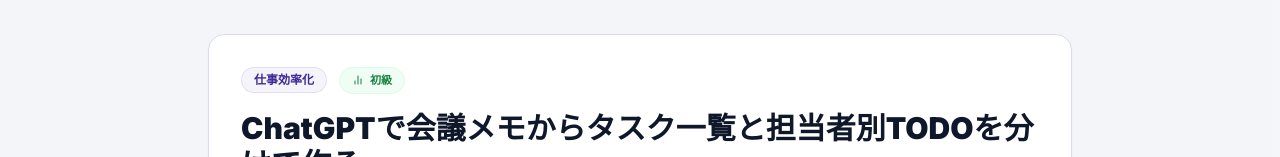
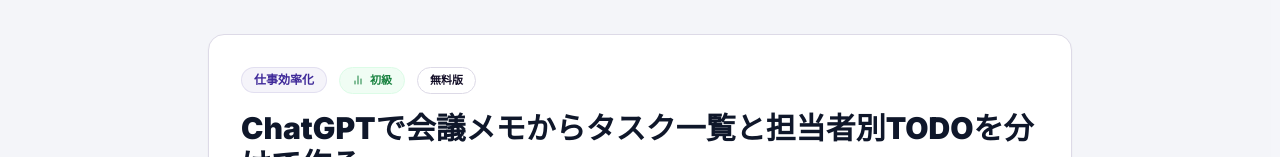
Before and after one commit to tools-labo/hakumiru, a Next.js app: page /hacks/hack_0001 in a window 1280 px wide. Shown: the part 123-280 px from the top of the page. Built offline with nearby package versions, Linux system fonts and the light colour scheme.

Commit message:
Update page.tsx

```diff
--- a/src/app/hacks/[id]/page.tsx
+++ b/src/app/hacks/[id]/page.tsx
@@ -16,7 +16,7 @@
   Layout,
   BarChart2,
 } from "lucide-react";
-import { difficultyLabels } from "@/app/lib/types";
+import { difficultyLabels, planRequirementLabels } from "@/app/lib/types";
 import { getPublishedHackById } from "@/app/lib/hacks";
 
 export default function HackDetailPage({ params }: { params: Promise<{ id: string }> }) {
@@ -73,6 +73,9 @@
                   <BarChart2 className="w-3 h-3" />
                   {difficultyLabels[hack.difficulty]}
                 </div>
+                <Badge variant="outline" className="font-bold px-3 py-1 text-[11px]">
+                  {planRequirementLabels[hack.plan_requirement]}
+                </Badge>
               </div>
 
               <h1 className="text-2xl md:text-3xl font-black leading-tight mb-4 text-slate-900">
```
